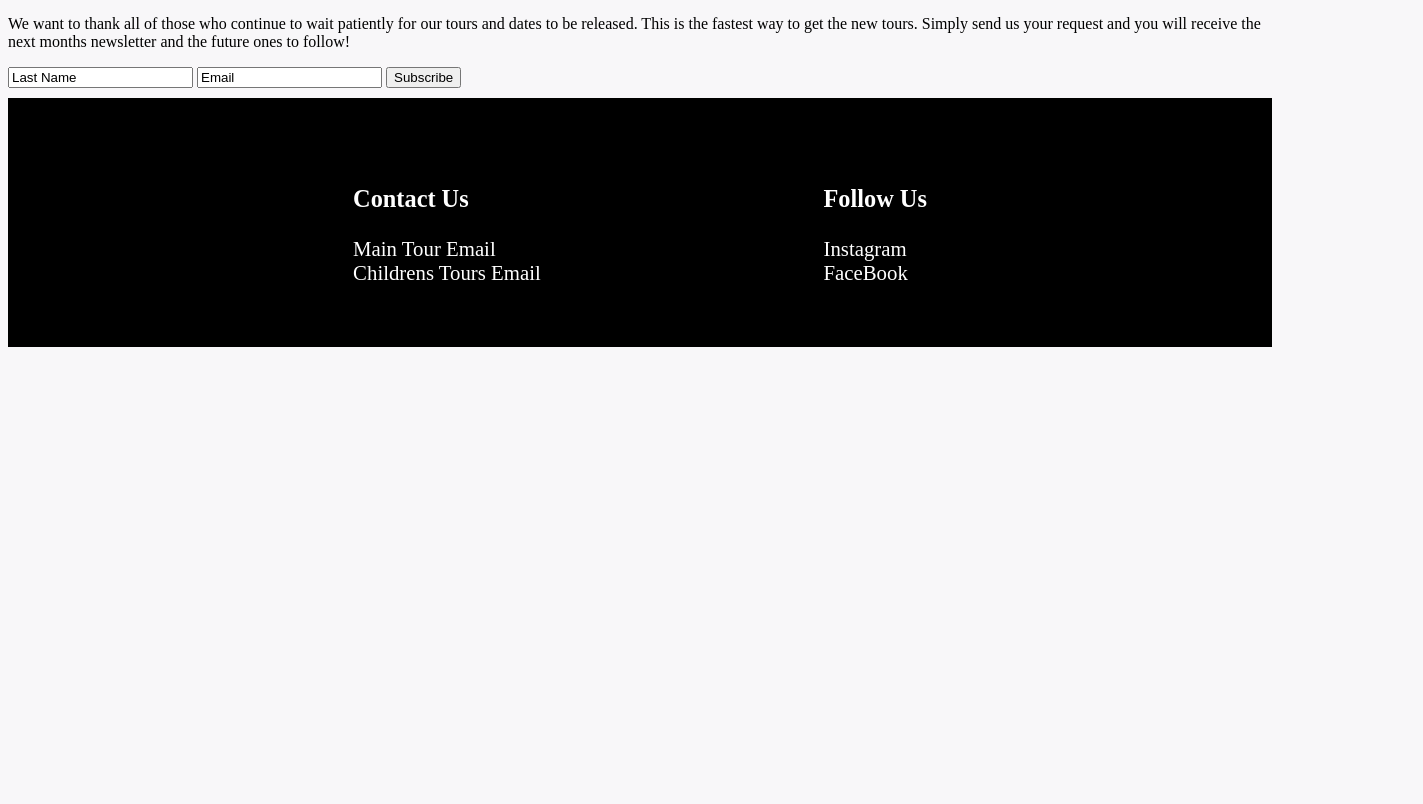
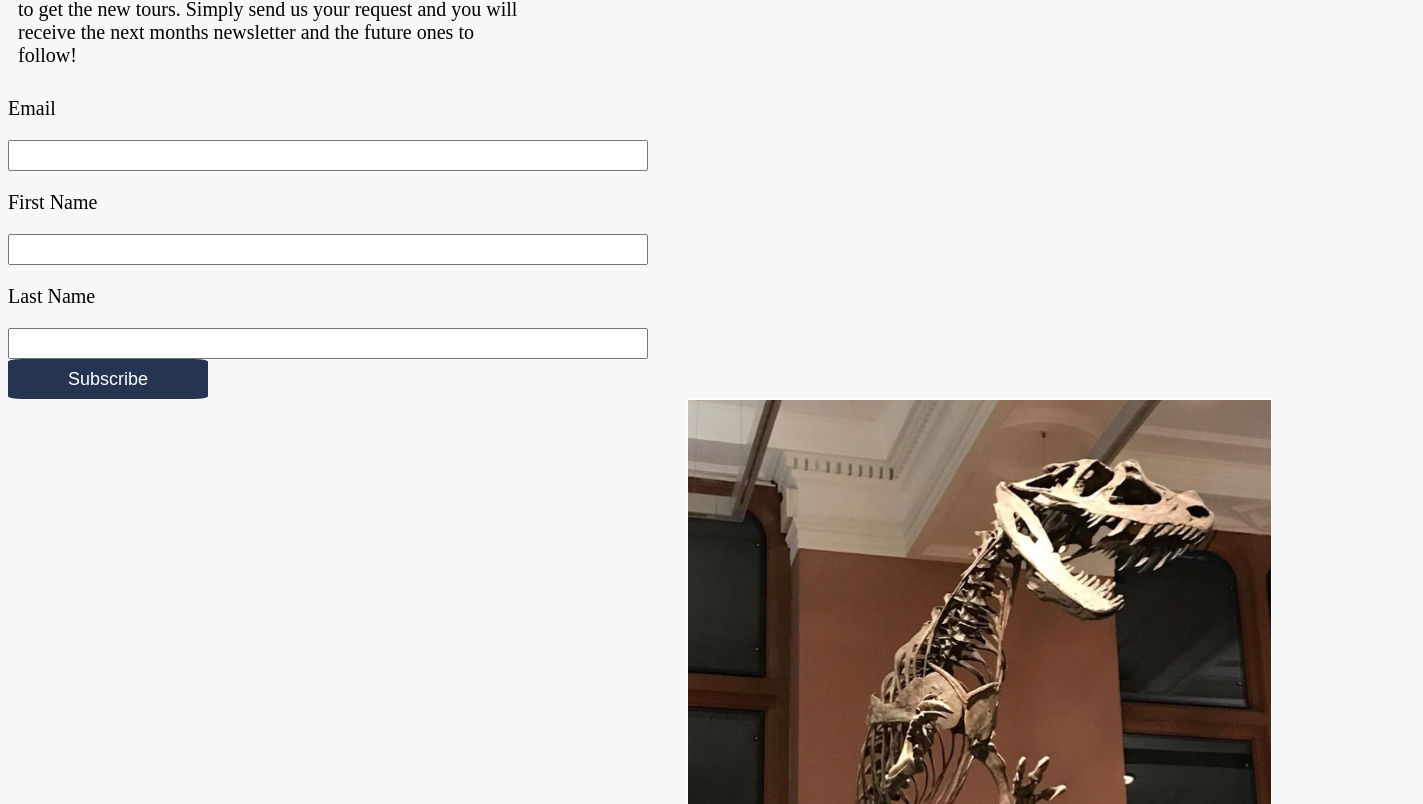
Before and after one commit to i-do-declare92/wocbt, a plain HTML site: page subscribe/subscribe.html in a window 1280 px wide. Shown: the part 756-1560 px from the top of the page, 1423 px wide, since content can reach past the window. Before the commit the page ends 1111 px from the top, so only its background shows below. Drawn offline with Linux system fonts and the light colour scheme.

Commit message:
Contact 99% complete, Sub is 80% need img align

```diff
--- a/contact/contact.css
+++ b/contact/contact.css
@@ -36,8 +36,9 @@ body {
 
 input {
     margin: auto;
-    height: 20px;
+    height: 25px;
     width: 100%;
+    font-size: 20px;
 }
 
 .btn {
@@ -79,3 +80,8 @@ button {
 
     margin: auto;
 }
+
+.link {
+    color: #2e4064;
+    font-weight: bold;
+}
--- a/subscribe/subscribe.css
+++ b/subscribe/subscribe.css
@@ -1,3 +1,90 @@
 body {
     background-color: #f8f7f9;
 }
+
+.contain {
+    display: flex;
+}
+
+.content {
+    display: flex;
+
+}
+
+.image {
+    width: 100%;
+}
+
+#image{
+    width: 100%;
+}
+
+.para {
+
+    margin: auto;
+}
+
+.para1 {
+    padding: 10px;
+    height: auto;
+    width: 500px;
+    margin: auto;
+    font-size: 20px;
+
+}
+
+.contain1 {
+    display: flex;
+
+}
+
+.form1 {
+    margin: auto;
+
+
+    height: auto;
+}
+
+.para2 {
+    font-size: 20px;
+
+
+}
+
+input {
+    justify-content: center;
+    margin: auto;
+    height: 25px;
+    width: 50%;
+    font-size: 20px;
+}
+
+.contain3 {
+    display: flex;
+    justify-content: right;
+
+}
+
+.image2 {
+    display: flex;
+    justify-content: space-evenly;
+
+}
+
+#image2 {
+    align-items: right;
+    margin: auto;
+}
+
+button {
+    background-color: #253451;
+    color:#FFF;
+    width: 200px;
+    height: 40px;
+    border-radius: 7%;
+    padding: 10px;
+    font-size: 18px;
+    cursor: pointer;
+    margin: auto;
+    border-style: none;
+}
--- a/subscribe/subscribe.html
+++ b/subscribe/subscribe.html
@@ -63,18 +63,30 @@
                         We want to thank all of those who continue to wait patiently for our tours and dates to be released. This is the fastest way to get the new tours. Simply send us your request and you will receive the next months newsletter and the future ones to follow!
                     </p>
                 </div>
-
-                <form class="form1" action="https://getform.io/f/a969ac4b-7104-4f94-a9f8-0354b705ec94" method="POST>
-
-                    <input type="text" name="First Name" value="First Name">
-                    <input type="text" name="Last Name" value="Last Name">
-                    <input type="text" name="Email" value="Email">
-                    <button type="submit" value="Send">Subscribe</button>
-
-                </form>
-
             </div>
         </div>
+        <div class="contain2">
+
+            <form class="form1" action="https://getform.io/f/a969ac4b-7104-4f94-a9f8-0354b705ec94" method="POST">
+                <p class="para2">Email</p>
+                <input type="text" name="Email">
+                <p class="para2">First Name</p>
+                <input type="text" name="First Name">
+                <p class="para2">Last Name</p>
+                <input type="text" name="Last Name"> <br>
+            </form>
+            <button  type="submit" value="Send">Subscribe</button>
+
+            <div class="contain3">
+                <div class="image2">
+                    <img id="image2" src="../imgs/Subscribe2.png">
+
+
+                </div>
+            </div>
+            </div>
+
+
         <footer class="footer">
             <div class="footer-container">
                 <div class="contact-container">
```
Also changed, not shown: contact/contact.html (+2 -2 lines).
